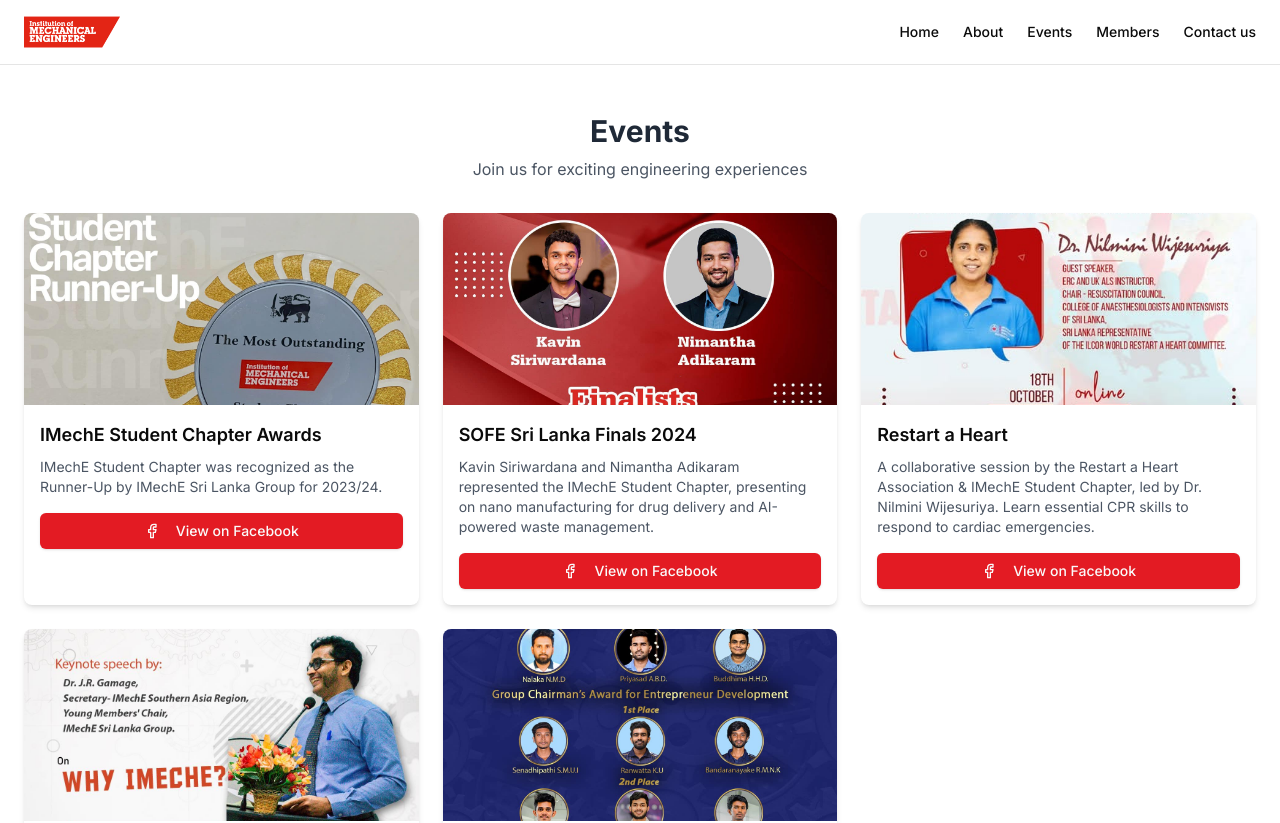
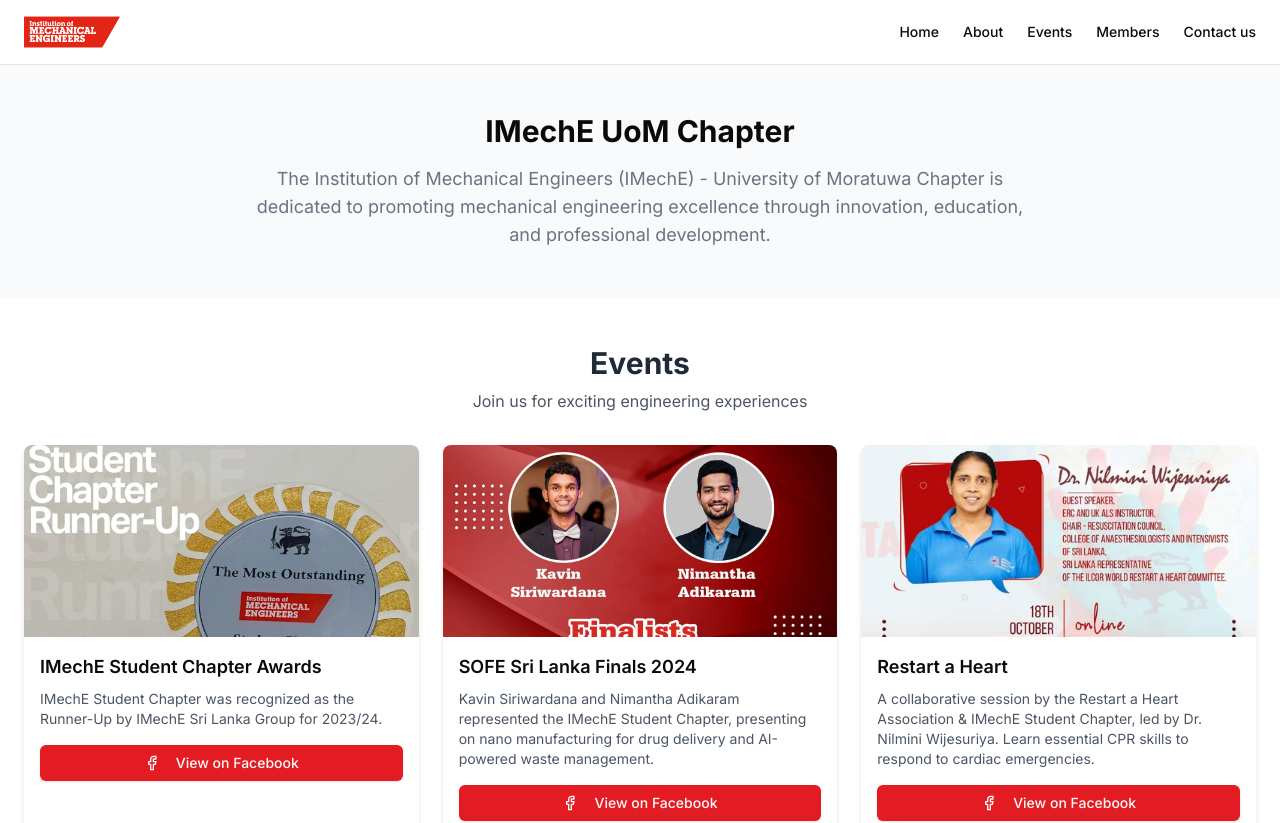
Before and after one commit to TharindaPrabhath/imeche, a Next.js app: page / in a window 1280 px wide. Shown: the top 823 px of the page. Built offline with nearby package versions, Linux system fonts and the light colour scheme.

Commit message:
Add About and Contact Us sections to homepage

```diff
--- a/app/page.tsx
+++ b/app/page.tsx
@@ -1,11 +1,15 @@
+import { AboutSection } from '@/components/about-section';
+import { ContactUsSection } from '@/components/contact-us-section';
 import { EventsSection } from '@/components/events-section';
 import { MembersSection } from '@/components/memebrs-section';
 
 export default function Home() {
   return (
     <div className=''>
+      <AboutSection />
       <EventsSection />
       <MembersSection />
+      <ContactUsSection />
     </div>
   );
 }
```
